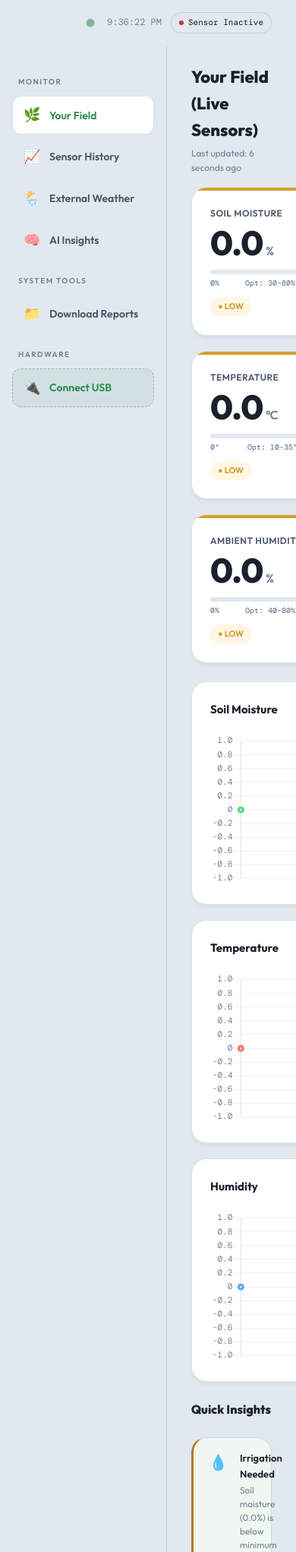
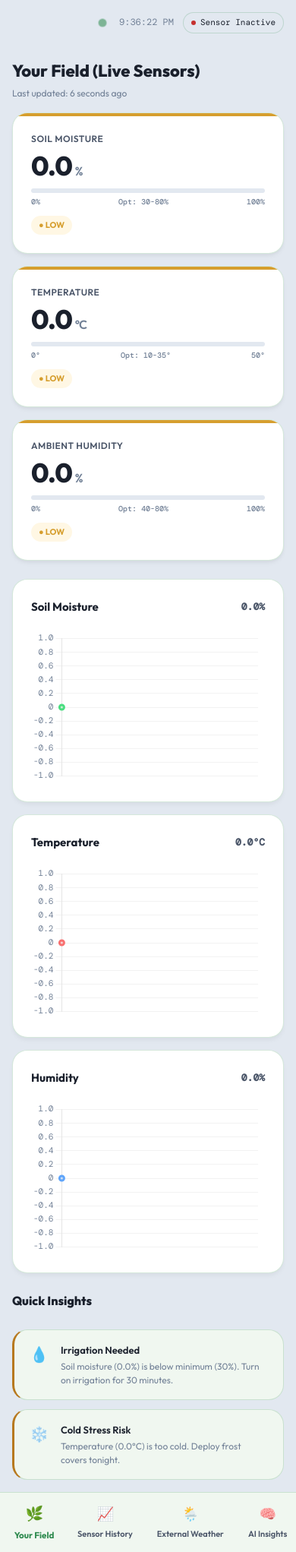
Before and after one commit to Avijit-roy/CropGuard-AI, a Flask app: page / in a window 390 px wide. Shown: the whole page at 76% size. Run offline with Flask 3, Linux system fonts and the light colour scheme; data that the repository does not hold is empty; some libraries are stand-ins or nearby versions; some web fonts are replaced.

Commit message:
feat: add mobile responsive styles and bottom navigation for mobile view

```diff
--- a/frontend/static/css/style.css
+++ b/frontend/static/css/style.css
@@ -443,3 +443,51 @@ body {
 @media (max-width: 900px) {
   .llm-grid { grid-template-columns: 1fr; }
 }
+
+/* ─── Mobile Responsiveness ──────────────────────── */
+@media (max-width: 768px) {
+  /* Layout adjustments */
+  .main { flex-direction: column; height: calc(100vh - 60px); }
+
+  /* Convert sidebar to bottom navigation tab bar */
+  .sidebar {
+    order: 2; /* Position at the bottom */
+    width: 100%; min-width: 100%; height: auto;
+    border-right: none; border-top: 1px solid var(--border);
+    padding: 0.5rem; flex-direction: row; flex-wrap: nowrap;
+    overflow-x: auto; gap: 0.5rem;
+    background: var(--bg2);
+    z-index: 100;
+  }
+  .sidebar::-webkit-scrollbar { display: none; } /* Hide scrollbar for tabs */
+  .sidebar-section { display: none; } /* Hide headers */
+  .nav-item {
+    flex-direction: column; font-size: 11px; padding: 6px 12px;
+    gap: 4px; min-width: max-content; text-align: center;
+    border: none !important; box-shadow: none !important;
+    background: transparent;
+  }
+  .nav-item:hover { background: transparent; }
+  .nav-item.active { background: transparent; color: var(--green); font-weight: 700; transform: scale(1.05); }
+
+  /* Content area */
+  .content { padding: 1rem; order: 1; flex: 1; overflow-y: auto; }
+
+  /* Topbar */
+  .topbar { padding: 0 1rem; justify-content: space-between; }
+
+  /* Single-column grid overrides */
+  .card-grid { grid-template-columns: 1fr; gap: 1rem; }
+  .chart-grid { grid-template-columns: 1fr; gap: 1rem; }
+  .w-row { flex-direction: column; gap: 1rem; }
+  .w-col-main, .w-col-side { min-width: 100%; }
+
+  /* Weather details adjustment */
+  .w-details-grid { grid-template-columns: 1fr 1fr; gap: 1rem; }
+
+  /* Typography scaling */
+  .metric-value { font-size: 2.2rem; }
+  .w-curr-temp { font-size: 3.5rem; }
+  .w-curr-desc { font-size: 16px; }
+  .w-curr-icon { font-size: 3rem; }
+}
```
